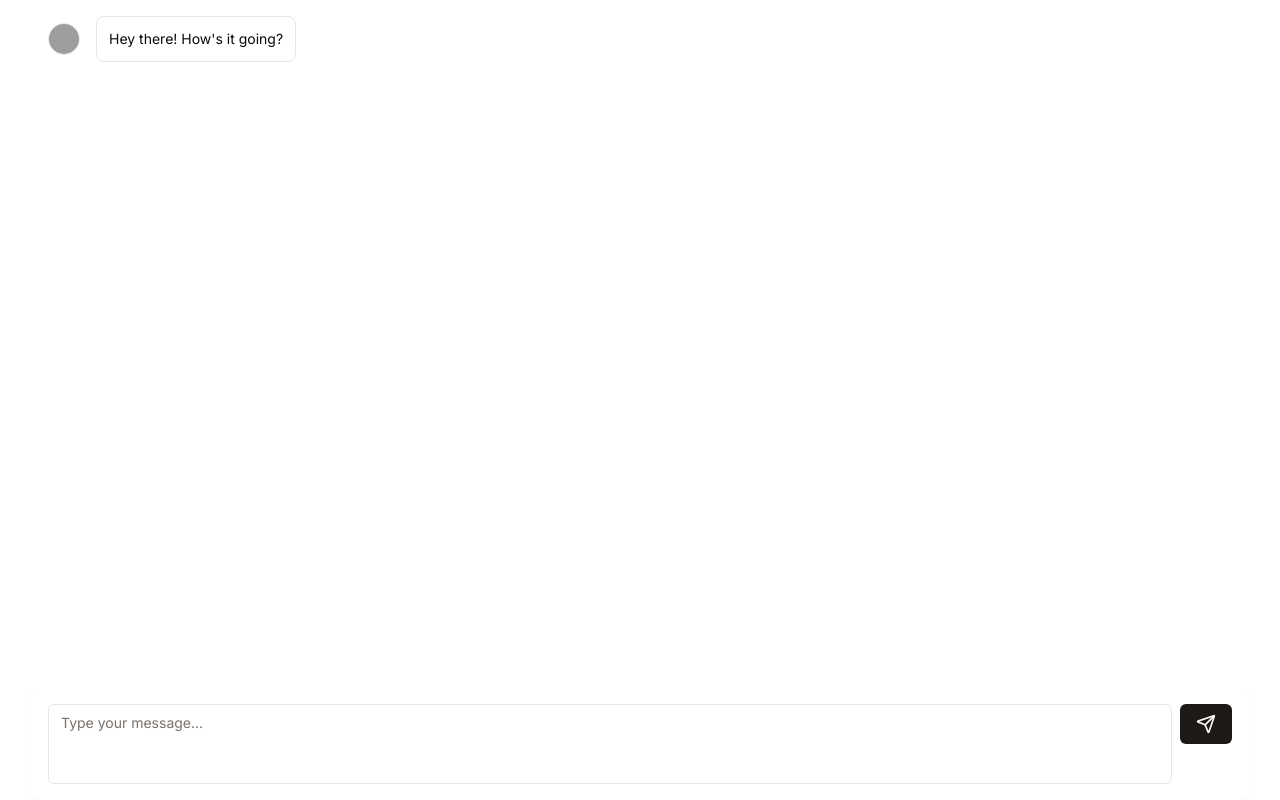
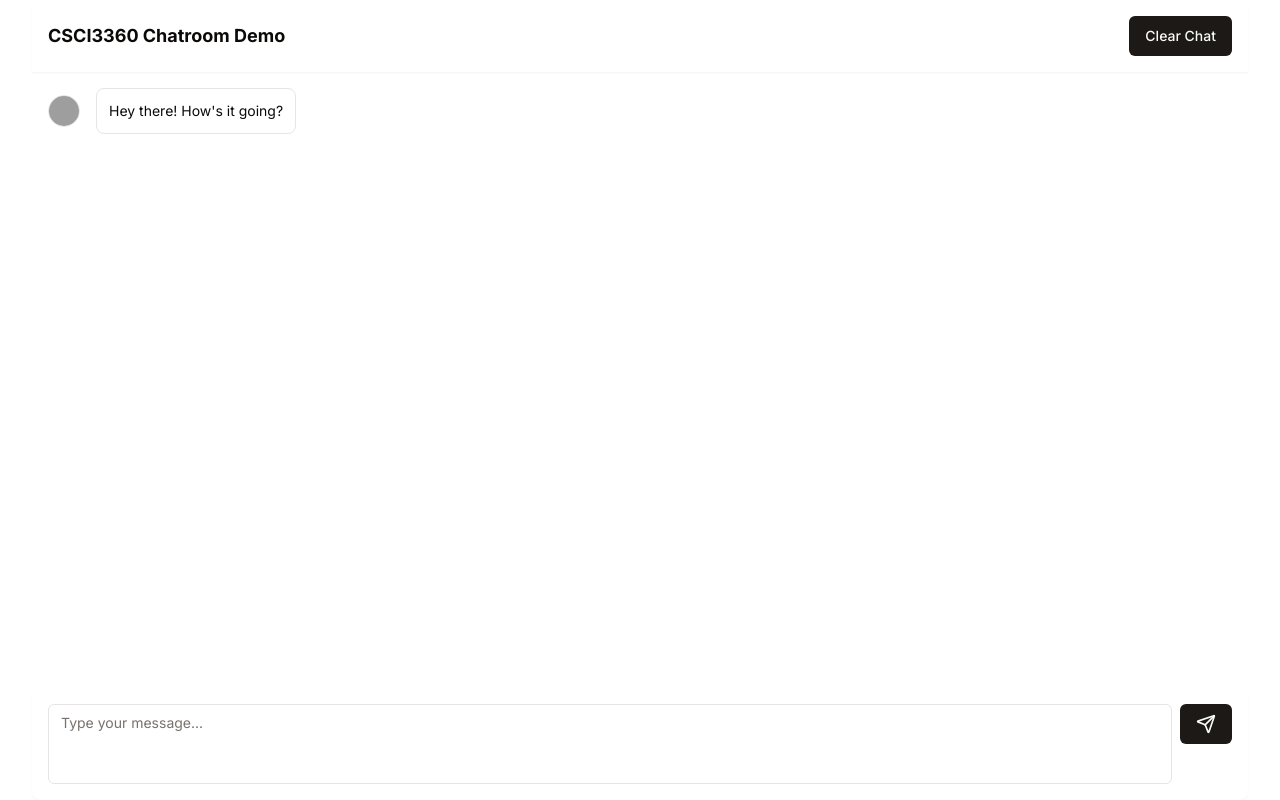
Before and after one commit to ahnsv/CSCI3360, a Next.js app in the folder frontend/: page / in a window 1280 px wide. Built offline with nearby package versions, Linux system fonts and the light colour scheme; grey boxes are pictures that could not be loaded.

Commit message:
feat: add header

```diff
--- a/frontend/components/chatroom/room.tsx
+++ b/frontend/components/chatroom/room.tsx
@@ -74,6 +74,10 @@ export default function Room() {
 
   return (
     <div className="flex flex-col h-screen max-w-full mx-auto">
+      <div className="flex items-center justify-between p-4 bg-background rounded-t-lg shadow-sm">
+        <h1 className="text-lg font-bold text-card-foreground">CSCI3360 Chatroom Demo</h1>
+        <Button onClick={() => setMessages(INITIAL_MESSAGES)}>Clear Chat</Button>
+      </div>
       <div className="flex-1 overflow-auto p-4 space-y-4">
         {messages.map((message, index) => (
           <div key={index} className={`flex items-center gap-4 ${message.author !== 'AI' && 'justify-end'}`}>
```
